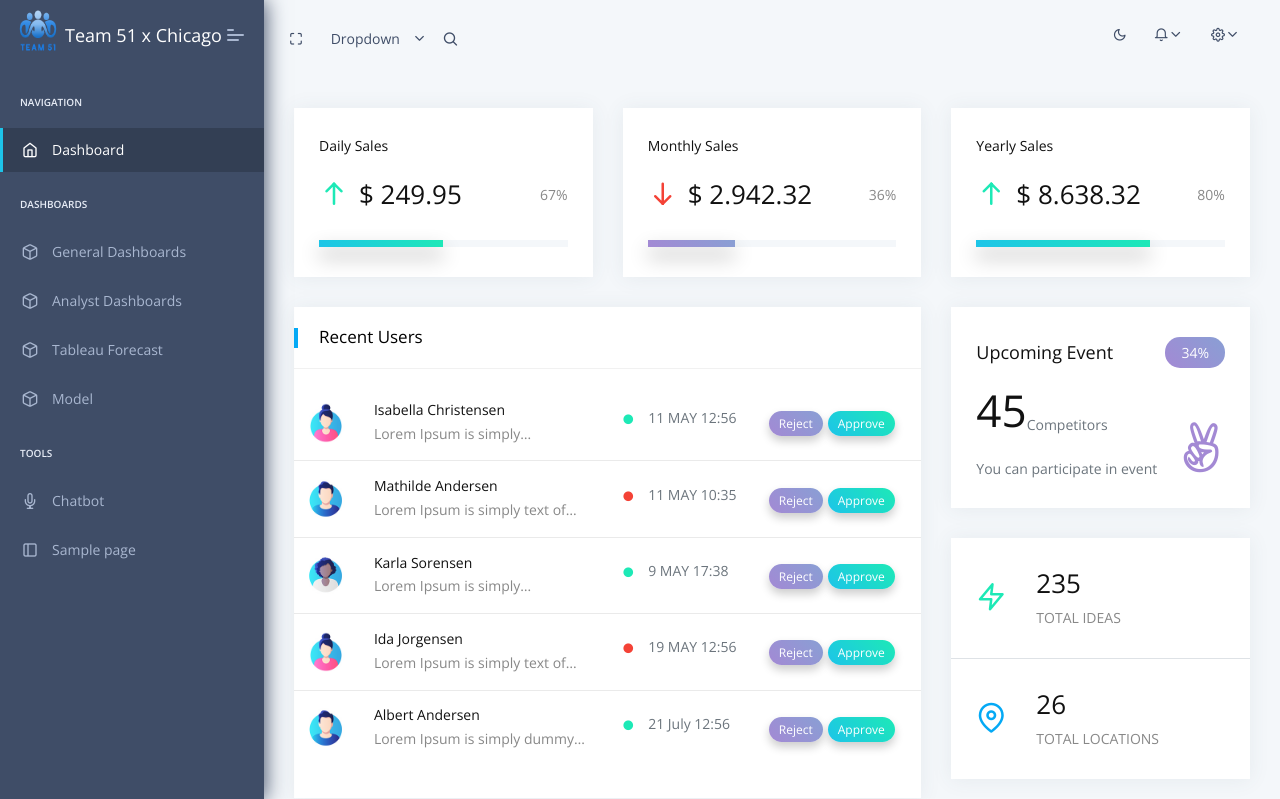
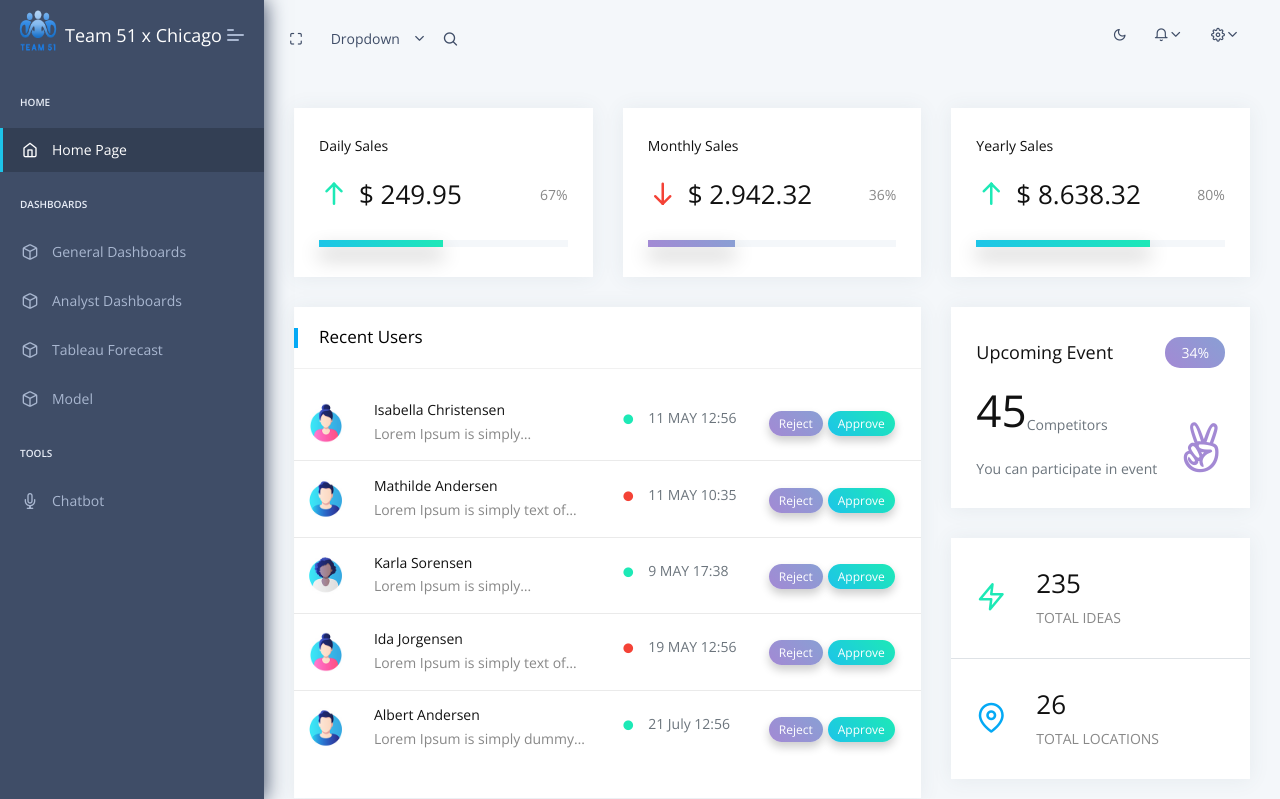
Before and after one commit to tdotkim/498_team51_website, a Flask app: page / in a window 1280 px wide. Shown: the top 799 px of the page. Run offline with Flask 3, Linux system fonts and the light colour scheme; some libraries are stand-ins or nearby versions.

Commit message:
more cleanup

```diff
--- a/templates/includes/sidebar.html
+++ b/templates/includes/sidebar.html
@@ -13,12 +13,12 @@
         <div class="navbar-content scroll-div">
             <ul class="nav pcoded-inner-navbar">
                 <li class="nav-item pcoded-menu-caption">
-                    <label>Navigation</label>
+                    <label>Home</label>
                 </li>
                 <li data-username="dashboard Default Ecommerce CRM Analytics Crypto Project"
                     class="nav-item {% if 'index' in segment %} active {% endif %}">
                     <a href="/" class="nav-link "><span class="pcoded-micon"><i class="feather icon-home"></i></span><span
-                            class="pcoded-mtext">Dashboard</span></a>
+                            class="pcoded-mtext">Home Page</span></a>
                 </li>
 
                 <li class="nav-item pcoded-menu-caption">
@@ -65,10 +65,6 @@
                 </li>
 
 
-                <li data-username="Sample Page" class="nav-item"><a href="/page-blank.html" class="nav-link"><span
-                        class="pcoded-micon"><i class="feather icon-sidebar"></i></span><span class="pcoded-mtext">Sample page</span></a>
-                </li>
-
             </ul>
         </div>
     </div>
```
